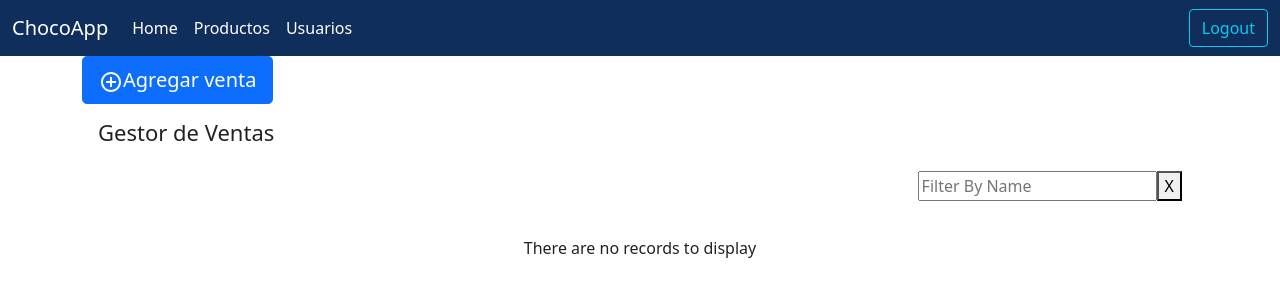
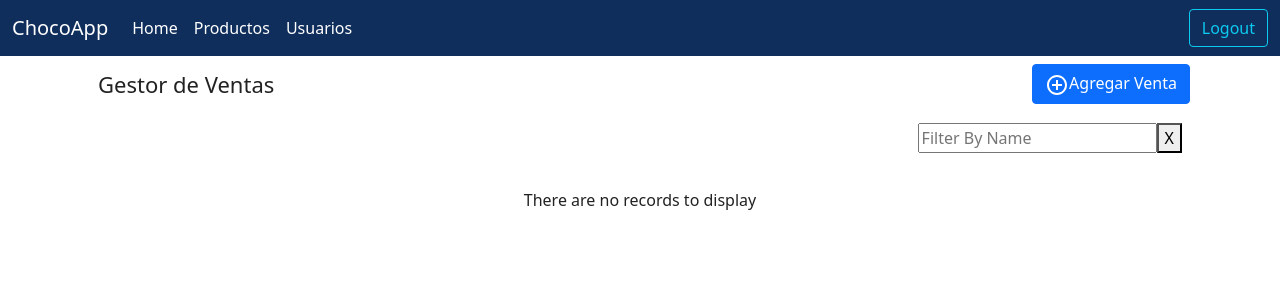
Before and after one commit to xiomarag55/Proyecto-Ciclo3, a React (Create React App) app: page /AdministradorDeVentas in a window 1280 px wide. Shown: the top 300 px of the page. Built offline with nearby package versions, Linux system fonts and the light colour scheme.

Commit message:
Se reubica el boton para abrir el modal.

```diff
--- a/src/AdministradorDeVentas/pages/GestionDeVentas.js
+++ b/src/AdministradorDeVentas/pages/GestionDeVentas.js
@@ -80,6 +80,8 @@ const GestionDeVentas = () => {
         item => item.comprador && item.comprador.toLowerCase().includes(filterText.toLowerCase()),
     );
 
+    const actionsMemo = useMemo(() => <Button onClick={open}><AddCircleOutline />Agregar Venta</Button>, []);
+
     return (
         <>
             <Navbar className="Navbar">
@@ -152,7 +154,6 @@ const GestionDeVentas = () => {
                                         name="vendedor"
                                         value={formulario.vendedor}
                                         onChange={handleChange} />
-                                    {/* <span hidden value={formulario.actions = `${<div><Button>Edit</Button><Button>Delete</Button></div>}`} /> */}
                                 </FormGroup>
                             </Modal.Body>
                             <Modal.Footer>
@@ -160,7 +161,6 @@ const GestionDeVentas = () => {
                                 <Button onClick={handleModal}>Cancelar</Button>
                             </Modal.Footer>
                         </Modal>
-                        <Button className="btn btn-primary me-md-2" size="lg" onClick={open}><AddCircleOutline />Agregar venta</Button>
 
                         <DataTable
                             columns={columnasVentas}
@@ -168,6 +168,7 @@ const GestionDeVentas = () => {
                             title="Gestor de Ventas"
                             subHeader
                             subHeaderComponent={subHeaderComponentMemo}
+                            actions={actionsMemo}
                         />
                     </Col>
                 </Row>
```
Lines whose indentation alone changed are shown as unchanged.
